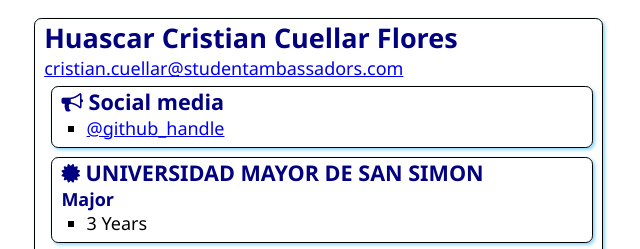
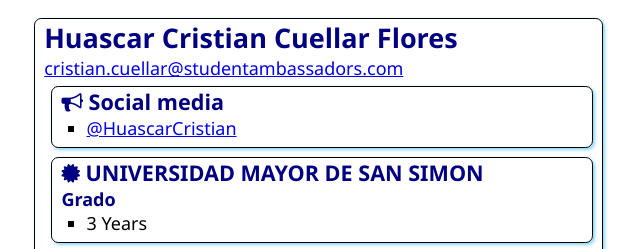
Before and after one commit to HuascarCristian/SATechnicalOnboarding, a plain HTML site: page src/index.html in a window 1280 px wide. Shown: the top 249 px of the page, 37-677 px from the left. Drawn offline with Linux system fonts and the light colour scheme.

Commit message:
Update index.html

```diff
--- a/src/index.html
+++ b/src/index.html
@@ -21,7 +21,7 @@
                     Social media
                 </h2>
                 <ul>
-                    <li><a href="https://github.com/<HuascarCristian>">@github_handle</a></li>
+                    <li><a href="https://github.com/<HuascarCristian>">@HuascarCristian</a></li>
 
                 </ul>
             </section>
@@ -32,7 +32,7 @@
                         <i class="fa fa-certificate" aria-hidden="true"></i>
                         UNIVERSIDAD MAYOR DE SAN SIMON
                     </h2>
-                    <h3>Major</h3>
+                    <h3>Grado</h3>
                     <ul>
 
                         <li> 3 Years</li>
```
